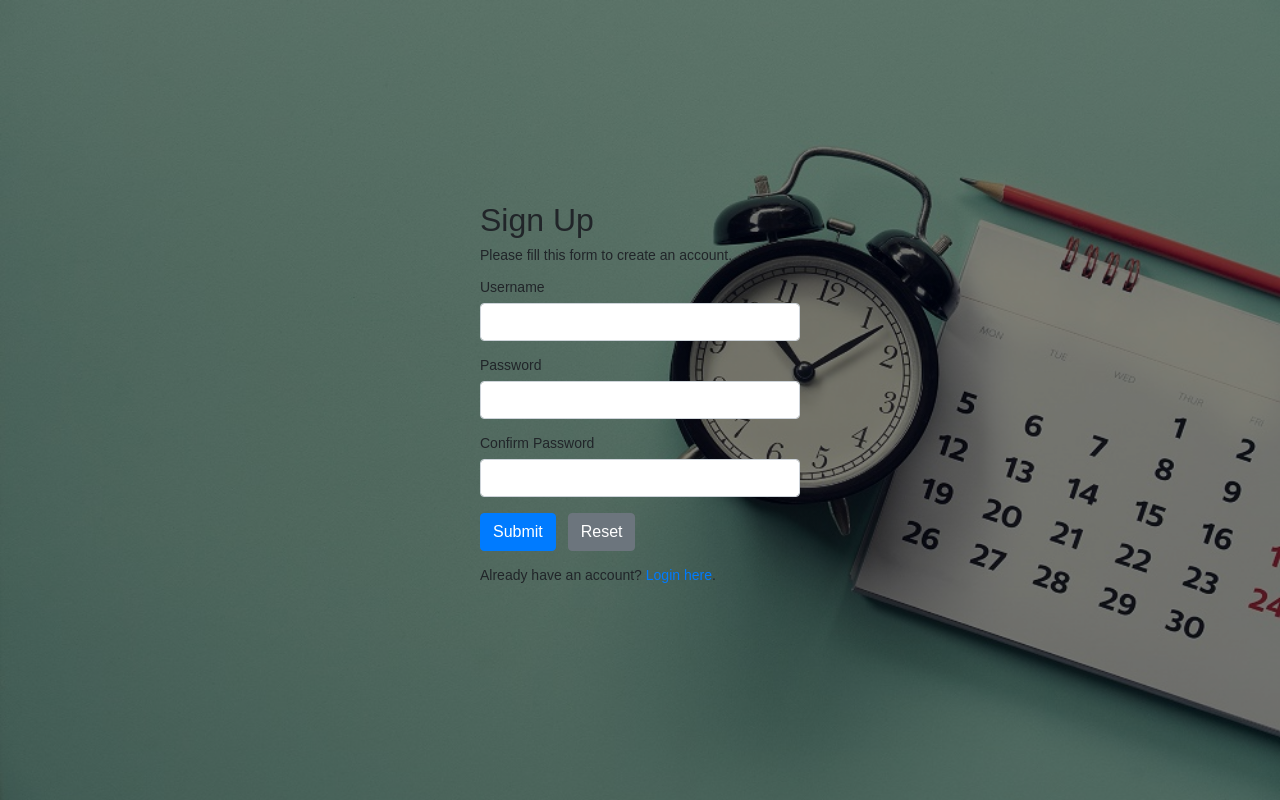
After one commit to Xenorya/projectWeb, a PHP site: page /register.php in a window 1280 px wide. The commit adds this page. Run offline with PHP 8.4, Linux system fonts and the light colour scheme.

Commit message:
oussema t3eb

```diff
--- a/Index.php
+++ b/Index.php
@@ -54,14 +54,14 @@
      	            <?php } ?>
                     <input type="text" name="uname" placeholder="Enter Email Here">
                     <input type="password" name="password" placeholder="Enter Password Here">
-                    <button ref="login.php" class="btnn"><a href="#">Login</a></button>
+                    <button ref="log.php" class="btnn"><a href="#">Login</a></button>
 
-                    <form action="login.php" method="post">
+                    <form action="log.php" method="post">
 
                 </form>
 
                     <p class="link">Don't have an account<br>
-                    <a href="signup.php">Sign up </a> here</a></p>
+                    <a href="register.php">Sign up </a> here</a></p>
 
 
                 </div>
--- a/db_conn.php
+++ b/db_conn.php
@@ -3,7 +3,7 @@
 $sname= "localhost";
 $unmae= "root";
 $password = "";
-$db_name = "weba";
+$db_name = "login";
 
 $conn = mysqli_connect($sname, $unmae, $password, $db_name);
 
--- /dev/null
+++ b/register.php
@@ -0,0 +1,184 @@
+<?php
+// Include config file
+require_once "db_conn.php";
+
+// Define variables and initialize with empty values
+$username = $password = $confirm_password = "";
+$username_err = $password_err = $confirm_password_err = "";
+
+// Processing form data when form is submitted
+if($_SERVER["REQUEST_METHOD"] == "POST"){
+
+    // Validate username
+    if(empty(trim($_POST["username"]))){
+        $username_err = "Please enter a username.";
+    } elseif(!preg_match('/^[a-zA-Z0-9_]+$/', trim($_POST["username"]))){
+        $username_err = "Username can only contain letters, numbers, and underscores.";
+    } else{
+        // Prepare a select statement
+        $sql = "SELECT id FROM users WHERE username = ?";
+
+        if($stmt = mysqli_prepare($conn, $sql)){
+            // Bind variables to the prepared statement as parameters
+            mysqli_stmt_bind_param($stmt, "s", $param_username);
+
+            // Set parameters
+            $param_username = trim($_POST["username"]);
+
+            // Attempt to execute the prepared statement
+            if(mysqli_stmt_execute($stmt)){
+                /* store result */
+                mysqli_stmt_store_result($stmt);
+
+                if(mysqli_stmt_num_rows($stmt) == 1){
+                    $username_err = "This username is already taken.";
+                } else{
+                    $username = trim($_POST["username"]);
+                }
+            } else{
+                echo "Oops! Something went wrong. Please try again later.";
+            }
+
+            // Close statement
+            mysqli_stmt_close($stmt);
+        }
+    }
+
+    // Validate password
+    if(empty(trim($_POST["password"]))){
+        $password_err = "Please enter a password.";
+    } elseif(strlen(trim($_POST["password"])) < 6){
+        $password_err = "Password must have atleast 6 characters.";
+    } else{
+        $password = trim($_POST["password"]);
+    }
+
+    // Validate confirm password
+    if(empty(trim($_POST["confirm_password"]))){
+        $confirm_password_err = "Please confirm password.";
+    } else{
+        $confirm_password = trim($_POST["confirm_password"]);
+        if(empty($password_err) && ($password != $confirm_password)){
+            $confirm_password_err = "Password did not match.";
+        }
+    }
+
+    // Check input errors before inserting in database
+    if(empty($username_err) && empty($password_err) && empty($confirm_password_err)){
+
+        // Prepare an insert statement
+        $sql = "INSERT INTO users (username, password) VALUES (?, ?)";
+
+        if($stmt = mysqli_prepare($conn, $sql)){
+            // Bind variables to the prepared statement as parameters
+            mysqli_stmt_bind_param($stmt, "ss", $param_username, $param_password);
+
+            // Set parameters
+            $param_username = $username;
+            $param_password = $password; // Creates a password hash
+
+            // Attempt to execute the prepared statement
+            if(mysqli_stmt_execute($stmt)){
+                // Redirect to login page
+                header("location: index.php");
+            } else{
+                echo "Oops! Something went wrong. Please try again later.";
+            }
+
+            // Close statement
+            mysqli_stmt_close($stmt);
+        }
+    }
+
+    // Close connection
+    mysqli_close($conn);
+}
+?>
+
+<!DOCTYPE html>
+<html lang="en">
+<head>
+    <meta charset="UTF-8">
+    <title>Sign Up</title>
+    <link rel="stylesheet" href="https://stackpath.bootstrapcdn.com/bootstrap/4.5.2/css/bootstrap.min.css">
+    <style>
+        body{ font: 14px sans-serif; }
+        .wrapper{ width: 360px; padding: 20px; }
+
+        {
+  margin: 0;
+  padding: 0;
+  box-sizing: border-box;
+  font-family: "Poppins" , sans-serif;
+}
+
+body{
+  min-height: 100vh;
+  width: 100%;
+  background: #c8e8e9;
+  display: flex;
+  align-items: center;
+  justify-content: center;
+}
+
+        body {
+  width: 100%;
+  background: linear-gradient(to top, rgba(0,0,0,0.5) 50%,rgba(0,0,0,0.5) 50%), url(aboutbg.jpg);
+  background-position: center;
+  background-size: cover;
+  height: 100vh;
+ }
+ .logo2{
+      width: 150px;
+      position: absolute;
+      top: -3%;
+      left: 6%;
+  }
+  .form{
+   border: 5px solid transparent;
+   align: center;
+  width: 250px;
+  height: 380px;
+  background: linear-gradient(to top, rgba(0,0,0,0.8) 50%,rgba(0,0,0,0.8) 50%);
+  position: absolute;
+  top: -20px;
+  left: 870px;
+  transform: translate(0%,-5%);
+  border-radius: 10px;
+  padding: 25px;
+}
+.form-group button{
+    color: orange;
+}
+
+    </style>
+</head>
+<body>
+    <div class="wrapper">
+        <h2>Sign Up</h2>
+        <p>Please fill this form to create an account.</p>
+        <form action="<?php echo htmlspecialchars($_SERVER["PHP_SELF"]); ?>" method="post">
+            <div class="form-group">
+                <label>Username</label>
+                <input type="text" name="username" class="form-control <?php echo (!empty($username_err)) ? 'is-invalid' : ''; ?>" value="<?php echo $username; ?>">
+                <span class="invalid-feedback"><?php echo $username_err; ?></span>
+            </div>
+            <div class="form-group">
+                <label>Password</label>
+                <input type="password" name="password" class="form-control <?php echo (!empty($password_err)) ? 'is-invalid' : ''; ?>" value="<?php echo $password; ?>">
+                <span class="invalid-feedback"><?php echo $password_err; ?></span>
+            </div>
+            <div class="form-group">
+                <label>Confirm Password</label>
+                <input type="password" name="confirm_password" class="form-control <?php echo (!empty($confirm_password_err)) ? 'is-invalid' : ''; ?>" value="<?php echo $confirm_password; ?>">
+                <span class="invalid-feedback"><?php echo $confirm_password_err; ?></span>
+            </div>
+            <div class="form-group">
+                <input type="submit" class="btn btn-primary" value="Submit">
+                <input type="reset" class="btn btn-secondary ml-2" value="Reset">
+            </div>
+            <p>Already have an account? <a href="login.php">Login here</a>.</p>
+        </form>
+    </div>
+</body>
+</html>
```
Also changed, not shown: config.php (added, +16 -0 lines), log.php (added, +131 -0 lines), login.php (+4 -8 lines), signup.php (+50 -4 lines).
